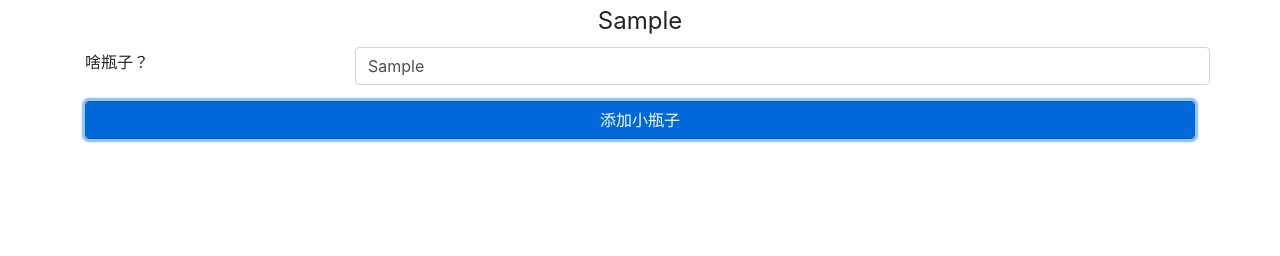
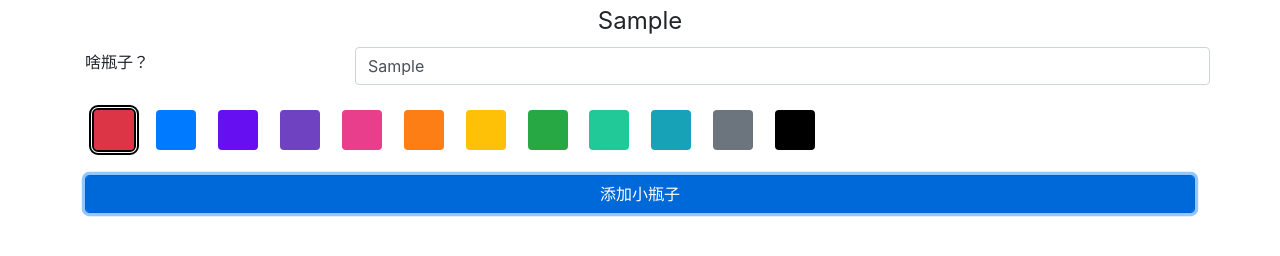
Before and after one commit to TengGit/little-bottle, a plain HTML site: page index.html in a window 1280 px wide. Both pictures are taken after typing "Sample" into the empty fields and a click on the button "添加小瓶子". Shown: the part 140-396 px from the top of the page. Drawn offline with Linux system fonts and the light colour scheme.

Commit message:
Add color-picker; fix double-click

```diff
--- a/css/custom.css
+++ b/css/custom.css
@@ -24,7 +24,6 @@
 	border-left: 3px solid black;
 	border-right: 3px solid black;
 	box-sizing: border-box;
-	background: yellow;
 	overflow: hidden;
 }
 
@@ -41,3 +40,14 @@
 	-moz-user-select: none;
 	-ms-user-select: none;
 }
+
+.btn.bottle-color-picker {
+	width: 2.5rem;
+	height: 2.5rem;
+	margin: 1ex;
+}
+
+.btn.bottle-color-picker.active {
+	outline: double black;
+	outline-width: thick;
+}
--- a/index.html
+++ b/index.html
@@ -18,6 +18,20 @@
 	  <label for="bottle-text" class="col-sm-3">啥瓶子？</label>
 	  <input type="text" class="form-control col-sm-9" name="bottle-text" id="bottle-text" placeholder="我有多闲">
 	  </div>
+	  <div class="form-group btn-group-toggle row-cols-8" data-toggle="buttons">
+		<label class="btn bottle-color-picker active"><input type="radio" name="bottle-color" value="#dc3545" checked></label>
+		<label class="btn bottle-color-picker"><input type="radio" name="bottle-color" value="#007bff"></label>
+		<label class="btn bottle-color-picker"><input type="radio" name="bottle-color" value="#6610f2"></label>
+		<label class="btn bottle-color-picker"><input type="radio" name="bottle-color" value="#6f42c1"></label>
+		<label class="btn bottle-color-picker"><input type="radio" name="bottle-color" value="#e83e8c"></label>
+		<label class="btn bottle-color-picker"><input type="radio" name="bottle-color" value="#fd7e14"></label>
+		<label class="btn bottle-color-picker"><input type="radio" name="bottle-color" value="#ffc107"></label>
+		<label class="btn bottle-color-picker"><input type="radio" name="bottle-color" value="#28a745"></label>
+		<label class="btn bottle-color-picker"><input type="radio" name="bottle-color" value="#20c997"></label>
+		<label class="btn bottle-color-picker"><input type="radio" name="bottle-color" value="#17a2b8"></label>
+		<label class="btn bottle-color-picker"><input type="radio" name="bottle-color" value="#6c757d"></label>
+		<label class="btn bottle-color-picker"><input type="radio" name="bottle-color" value="black"></label>
+	  </div>
 	  <button type="submit" class="btn btn-primary form-control" id="add-bottle">添加小瓶子</button>
 	  </form>
 	  </div>
--- a/js/bottle.js
+++ b/js/bottle.js
@@ -39,18 +39,25 @@ $(function() {
 	})(f);
 
 	f.Register('bottle', function(type, formData) {
-		var bottleName;
+		var bottleName, bgColor;
 
 		for (var i = 0; i < formData.length; i++) {
 			switch (formData[i].name) {
 			case "bottle-text":
 				bottleName = formData[i].value;
 				break;
+			case "bottle-color":
+				if (formData[i].value !== "custom") {
+					bgColor = formData[i].value;
+				} else {
+					bgColor = "black";
+				}
+				break;
 			}
 		}
 
-		var headPart = f.New('span').addClass("bottle-head").append(f.New('span').addClass("filler"));
-		var bodyPart = f.New('span').addClass("bottle-body").append(f.New('span').addClass("filler"));
+		var headPart = f.New('span').addClass("bottle-head").css("background-color", bgColor).append(f.New('span').addClass("filler"));
+		var bodyPart = f.New('span').addClass("bottle-body").css("background-color", bgColor).append(f.New('span').addClass("filler"));
 		var theBottle = f.New('div').addClass("bottle").append(headPart).append(bodyPart);
 		var bottleContainer = f.New('div').append(theBottle);
 		var nameLabel = f.New("div").addClass("bottle-description").text(bottleName);
@@ -83,11 +90,17 @@ $(function() {
 	var MAX_BOTTLE_NUM = 100;
 	var ERR_BOTTLE_NUMBER_EXCEED = "最多只能放 #1 个瓶子！";
 	var ERR_BOTTLE_EXISTS = '瓶子 "#1" 已存在！';
+	var DBLCLICK_THRESHOLD = 300;
+
+	$("[name=bottle-color]").each(function() {
+		$(this).parent().css("background-color", this.value);
+	});
 
 	$("#bottle-info").on("submit", function(e) {
 		e.preventDefault();
 		// check validity here
 		var bottleName = $("#bottle-text").val();
+		var lastClickTime = 0;
 
 		if (size >= MAX_BOTTLE_NUM) {
 			alert(ERR_BOTTLE_NUMBER_EXCEED.replace("#1", MAX_BOTTLE_NUM));
@@ -98,19 +111,30 @@ $(function() {
 		}
 
 		var newBottle = f.New('bottle', $(this).serializeArray());
-		newBottle.on("mousedown touchstart", function() {
+		newBottle.data("currentIntervalHandler", null);
+		newBottle.on("mousedown touchstart", function(e) {
+			e.preventDefault();
+
+			var time = Date.now();
+			if (time - lastClickTime > DBLCLICK_THRESHOLD) {
+				var lastIntervalHandler = $(this).data("currentIntervalHandler");
+				if (lastIntervalHandler !== null) clearInterval(lastIntervalHandler);
 				$(this).data("currentIntervalHandler", setInterval(function(sel) {
 					var bottle = sel.data("bottle");
 					if (bottle.val() < 100) {
 						bottle.val(bottle.val() + 1);
 					}
 				}, 20, $(this)));
+				lastClickTime = time;
+			} else {
+				$(this).data("bottle").val(0);
+				lastClickTime = 0;
+			}
 		});
 		newBottle.on("mouseup touchend", function() {
-			clearTimeout($(this).data("currentIntervalHandler"));
-		});
-		newBottle.on("dblclick", function() {
-			$(this).data("bottle").val(0);
+			var handler = $(this).data("currentIntervalHandler");
+			if (handler !== null) clearTimeout(handler);
+			$(this).data("currentIntervalHandler", null);
 		});
 		$("#bottle-container").append(newBottle);
 		bottles[bottleName] = newBottle;
```
Lines whose indentation alone changed are shown as unchanged.
